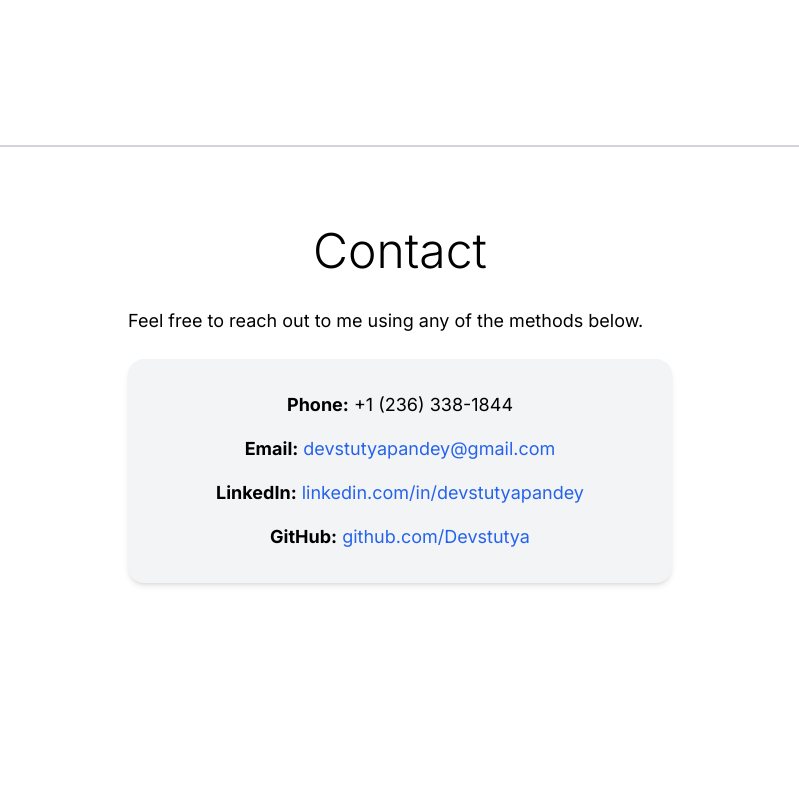
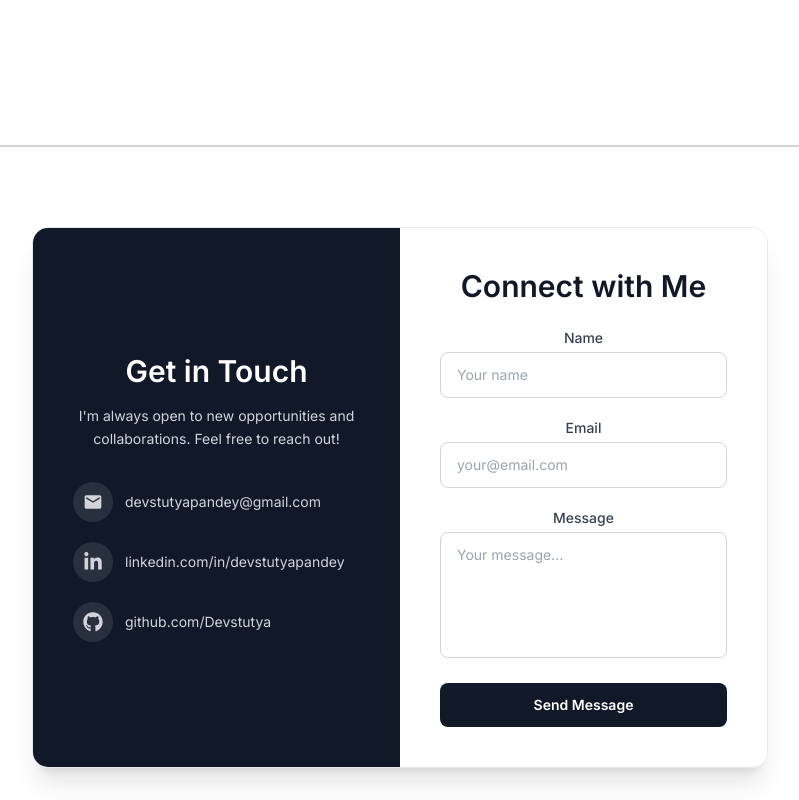
Before and after one commit to Devstutya/portfolio, a Next.js app: page / in a window 1280 px wide. Shown: the part 2471-3271 px from the top of the page, without its empty margins (240-1039 px from the left). Before the commit the page ends 3086 px from the top, so only its background shows below. Built offline with nearby package versions, Linux system fonts and the light colour scheme.

Commit message:
Updated Contact Form

```diff
--- a/src/app/contact.js
+++ b/src/app/contact.js
@@ -1,56 +1,179 @@
-import React from 'react';
+"use client";
+import React, { useState } from 'react';
 import "animate.css";
 import { useScrollAnimation } from './useScrollAnimation';
+import { MdEmail } from 'react-icons/md';
+import { FaLinkedinIn, FaGithub } from 'react-icons/fa';
+
+const inputClass =
+  "w-full px-4 py-3 rounded-lg border border-gray-300 dark:border-gray-600 bg-white dark:bg-gray-800 text-gray-900 dark:text-gray-100 placeholder-gray-400 dark:placeholder-gray-500 focus:outline-none focus:ring-2 focus:ring-gray-500 dark:focus:ring-gray-400 focus:border-transparent transition";
 
 const Contact = () => {
   useScrollAnimation();
 
+  const [formData, setFormData] = useState({ name: '', email: '', message: '' });
+  const [status, setStatus] = useState('idle'); // idle | loading | success | error
+
+  const handleChange = (e) => {
+    setFormData((prev) => ({ ...prev, [e.target.name]: e.target.value }));
+  };
+
+  const handleSubmit = async (e) => {
+    e.preventDefault();
+    setStatus('loading');
+    try {
+      const res = await fetch('https://formspree.io/f/xbdpzgnq', {
+        method: 'POST',
+        headers: { 'Content-Type': 'application/json' },
+        body: JSON.stringify(formData),
+      });
+      if (res.ok) {
+        setStatus('success');
+        setFormData({ name: '', email: '', message: '' });
+      } else {
+        setStatus('error');
+      }
+    } catch {
+      setStatus('error');
+    }
+  };
+
   return (
     <section
       id="contact"
-      className="contact-section opacity-0 px-4 sm:px-8 md:px-16 lg:px-32 py-16 w-full max-w-5xl mx-auto"
+      className="contact-section opacity-0 w-full max-w-5xl mx-auto py-16 px-4 sm:px-8"
     >
-      <h2 className="text-3xl sm:text-4xl md:text-5xl text-center font-light mb-8">Contact</h2>
+      <div className="rounded-2xl overflow-hidden shadow-xl border border-gray-200 dark:border-gray-700">
+        <div className="grid grid-cols-1 md:grid-cols-2">
 
-      <p className="text-base sm:text-lg mb-6 text-center sm:text-left">
-        Feel free to reach out to me using any of the methods below.
+          {/* Left column — contact info */}
+          <div className="p-8 sm:p-10 bg-gray-900 dark:bg-black text-white flex flex-col justify-center">
+            <h2 className="text-2xl sm:text-3xl font-semibold mb-4">Get in Touch</h2>
+            <p className="text-gray-300 mb-8 leading-relaxed">
+              I&apos;m always open to new opportunities and collaborations. Feel free to reach out!
             </p>
 
-      <div className="bg-gray-100 dark:bg-gray-800 rounded-2xl p-6 sm:p-8 shadow-md space-y-4 text-base sm:text-lg">
-        <p>
-          <strong>Phone:</strong> <span className="block sm:inline">+1 (236) 338-1844</span>
-        </p>
-        <p>
-          <strong>Email:</strong>{' '}
+            <ul className="space-y-5">
+              <li>
                 <a
                   href="mailto:devstutyapandey@gmail.com"
-            className="text-blue-600 dark:text-blue-300 hover:underline break-all"
+                  className="flex items-center gap-3 text-gray-300 hover:text-white transition group"
                 >
-            devstutyapandey@gmail.com
+                  <span className="flex items-center justify-center w-10 h-10 rounded-full bg-white/10 group-hover:bg-white/20 transition flex-shrink-0">
+                    <MdEmail className="text-xl" />
+                  </span>
+                  <span className="break-all">devstutyapandey@gmail.com</span>
                 </a>
-        </p>
-        <p>
-          <strong>LinkedIn:</strong>{' '}
+              </li>
+              <li>
                 <a
                   href="https://www.linkedin.com/in/devstutyapandey/"
-            className="text-blue-600 dark:text-blue-300 hover:underline break-all"
                   target="_blank"
                   rel="noopener noreferrer"
+                  className="flex items-center gap-3 text-gray-300 hover:text-white transition group"
                 >
-            linkedin.com/in/devstutyapandey
+                  <span className="flex items-center justify-center w-10 h-10 rounded-full bg-white/10 group-hover:bg-white/20 transition flex-shrink-0">
+                    <FaLinkedinIn className="text-xl" />
+                  </span>
+                  <span>linkedin.com/in/devstutyapandey</span>
                 </a>
-        </p>
-        <p>
-          <strong>GitHub:</strong>{' '}
+              </li>
+              <li>
                 <a
                   href="https://github.com/Devstutya"
-            className="text-blue-600 dark:text-blue-300 hover:underline break-all"
                   target="_blank"
                   rel="noopener noreferrer"
+                  className="flex items-center gap-3 text-gray-300 hover:text-white transition group"
                 >
-            github.com/Devstutya
+                  <span className="flex items-center justify-center w-10 h-10 rounded-full bg-white/10 group-hover:bg-white/20 transition flex-shrink-0">
+                    <FaGithub className="text-xl" />
+                  </span>
+                  <span>github.com/Devstutya</span>
                 </a>
+              </li>
+            </ul>
+          </div>
+
+          {/* Right column — contact form */}
+          <div className="p-8 sm:p-10 bg-white dark:bg-gray-900">
+            <h2 className="text-2xl sm:text-3xl font-semibold mb-6 text-gray-900 dark:text-white">
+              Connect with Me
+            </h2>
+
+            {status === 'success' ? (
+              <div className="flex items-center justify-center h-48 text-center">
+                <p className="text-green-600 dark:text-green-400 text-lg font-medium">
+                  Thanks! I&apos;ll get back to you soon.
                 </p>
+              </div>
+            ) : (
+              <form onSubmit={handleSubmit} className="space-y-5">
+                <div>
+                  <label htmlFor="name" className="block text-sm font-medium text-gray-700 dark:text-gray-300 mb-1">
+                    Name
+                  </label>
+                  <input
+                    id="name"
+                    name="name"
+                    type="text"
+                    required
+                    placeholder="Your name"
+                    value={formData.name}
+                    onChange={handleChange}
+                    className={inputClass}
+                  />
+                </div>
+
+                <div>
+                  <label htmlFor="email" className="block text-sm font-medium text-gray-700 dark:text-gray-300 mb-1">
+                    Email
+                  </label>
+                  <input
+                    id="email"
+                    name="email"
+                    type="email"
+                    required
+                    placeholder="your@email.com"
+                    value={formData.email}
+                    onChange={handleChange}
+                    className={inputClass}
+                  />
+                </div>
+
+                <div>
+                  <label htmlFor="message" className="block text-sm font-medium text-gray-700 dark:text-gray-300 mb-1">
+                    Message
+                  </label>
+                  <textarea
+                    id="message"
+                    name="message"
+                    rows={5}
+                    required
+                    placeholder="Your message..."
+                    value={formData.message}
+                    onChange={handleChange}
+                    className={`${inputClass} resize-none`}
+                  />
+                </div>
+
+                {status === 'error' && (
+                  <p className="text-red-500 dark:text-red-400 text-sm">
+                    Something went wrong. Please try again.
+                  </p>
+                )}
+
+                <button
+                  type="submit"
+                  disabled={status === 'loading'}
+                  className="w-full py-3 px-6 bg-gray-900 hover:bg-black disabled:bg-gray-400 dark:bg-white dark:hover:bg-gray-100 dark:disabled:bg-gray-600 text-white dark:text-gray-900 font-semibold rounded-lg transition"
+                >
+                  {status === 'loading' ? 'Sending...' : 'Send Message'}
+                </button>
+              </form>
+            )}
+          </div>
+
+        </div>
       </div>
     </section>
   );
```
Also changed, not shown: .claude/settings.local.json (added). Lines whose indentation alone changed are shown as unchanged.
